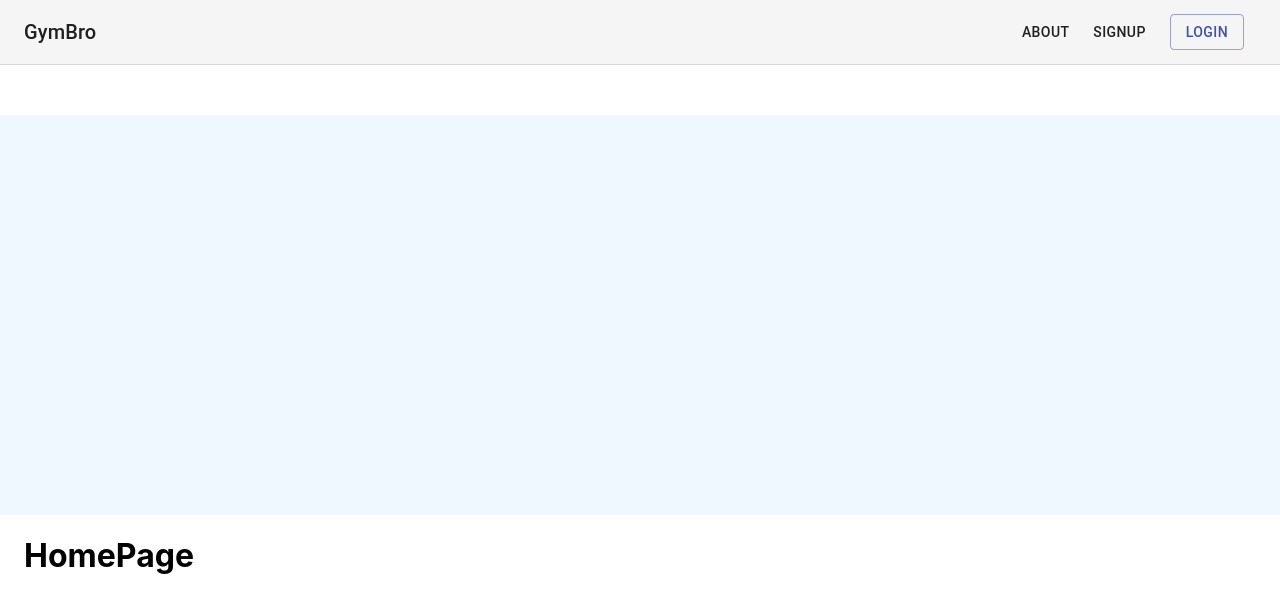
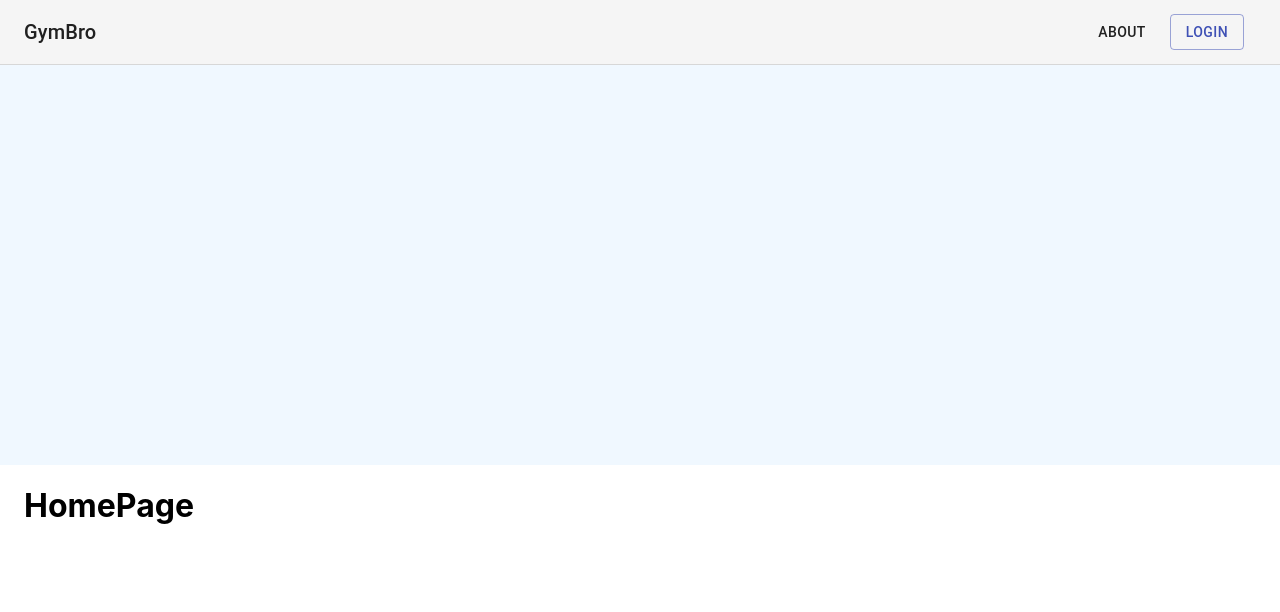
Before and after one commit to Fomiller/Gym-Bro, a React (Create React App) app in the folder client/: page / in a window 1280 px wide. Shown: the top 612 px of the page. Built offline with nearby package versions, Linux system fonts and the light colour scheme.

Commit message:
removed signup link

```diff
--- a/client/src/components/nav/index.js
+++ b/client/src/components/nav/index.js
@@ -17,7 +17,6 @@ const useStyles = makeStyles((theme) => ({
   },
   appBar: {
     borderBottom: `1px solid ${theme.palette.divider}`,
-    marginBottom: 50
   },
   toolbar: {
     flexWrap: 'wrap',
@@ -44,46 +43,11 @@ export default function Nav() {
         <Link component={NavLink} variant="button" color="textPrimary" to="/about" className={classes.link}>
           about
         </Link>
-        <Link component={NavLink} variant="button" color="textPrimary" to="/signup" className={classes.link}>
-          Signup
-        </Link>
       </nav>
       <Button component={NavLink} to='/login' color="primary" variant="outlined" className={classes.link}>
         Login
       </Button>
     </Toolbar>
   </AppBar>
-    // <div>
-    //   <NavLink
-    //   exact
-    //   to='/login'
-    //   activeStyle={{
-    //     fontWeight: "bold",
-    //     color: "red"
-    //   }}
-    //   >
-    //     Login
-    //   </NavLink>
-    //   <NavLink
-    //   exact
-    //   to='/signup'
-    //   activeStyle={{
-    //     fontWeight: "bold",
-    //     color: "red"
-    //   }}
-    //   >
-    //     Signup
-    //   </NavLink>
-    //   <NavLink
-    //   exact
-    //   to='/'
-    //   activeStyle={{
-    //     fontWeight: "bold",
-    //     color: "red"
-    //   }}
-    //   >
-    //     Home
-    //   </NavLink>
-    // </div>
   );
 };
```
